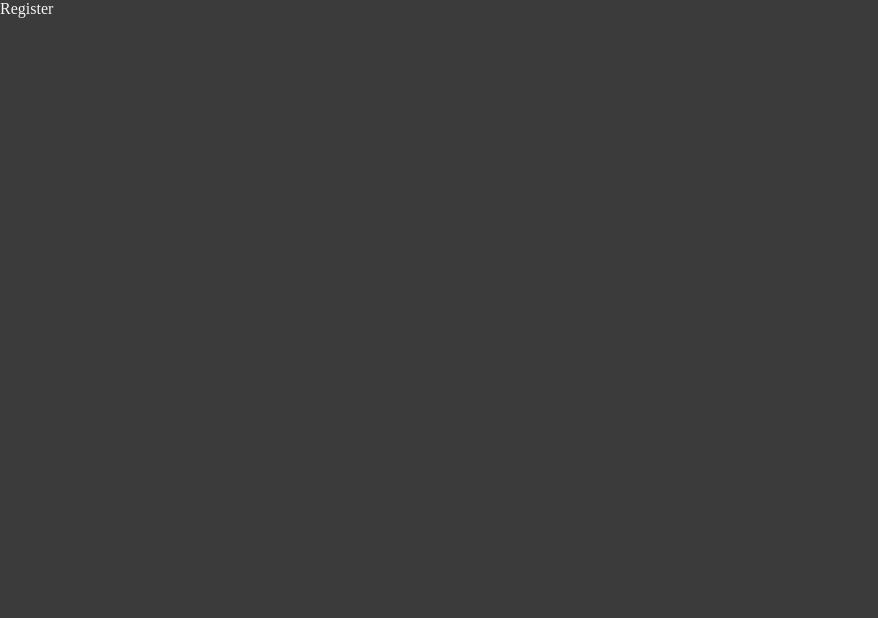
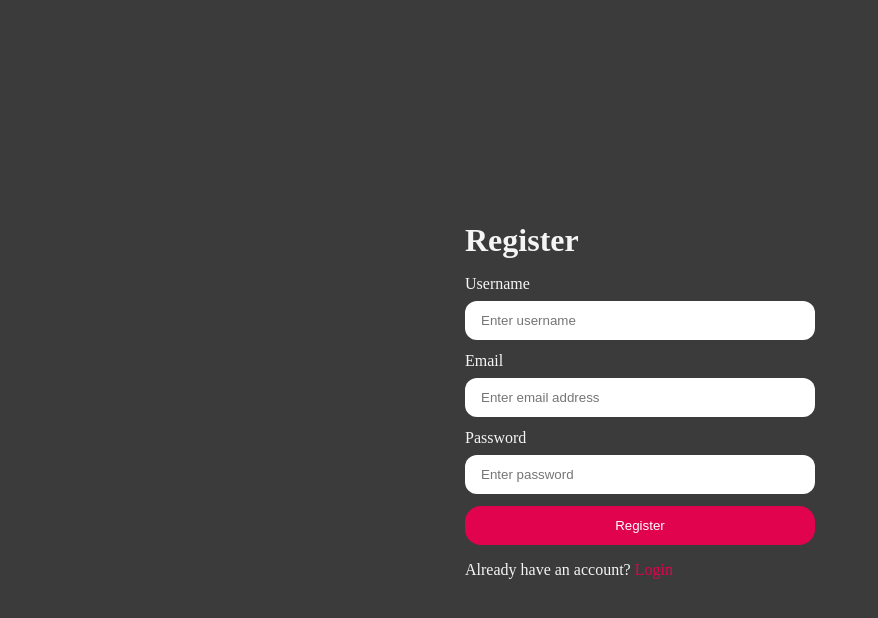
Before and after one commit to dev-Aryan09/interview-ai, a React app in the folder frontend/: page /register in a window 1280 px wide. Shown: the top 618 px of the page, without its empty margins (0-878 px from the left). Built offline with nearby package versions, Linux system fonts and the light colour scheme; the HTML template or start-up script is replaced by a standard one.

Commit message:
feat: create Login and Register page

```diff
--- a/frontend/package.json
+++ b/frontend/package.json
@@ -12,6 +12,7 @@
   "dependencies": {
     "react": "^19.2.4",
     "react-dom": "^19.2.4",
+    "react-router": "^7.14.1",
     "sass": "^1.99.0"
   },
   "devDependencies": {
--- /dev/null
+++ b/frontend/src/features/auth/auth.form.scss
@@ -0,0 +1,42 @@
+main {
+  height: 100vh;
+  width: 100%;
+
+  display: flex;
+  justify-content: center;
+  align-items: center;
+
+  .form-container {
+    min-width: 350px;
+
+    display: flex;
+    flex-direction: column;
+    gap: 1rem;
+  }
+
+  form {
+    display: flex;
+    flex-direction: column;
+    gap: 0.75rem;
+  }
+
+  .input-group {
+    display: flex;
+    flex-direction: column;
+
+    gap: 0.5rem;
+
+    input {
+      border: none;
+      outline: none;
+      padding-inline: 1rem;
+      padding-block: 0.75rem;
+      border-radius: 0.75rem;
+    }
+  }
+
+  a {
+    color: #e1034d;
+    text-decoration: none;
+  }
+}
--- a/frontend/src/features/auth/pages/Login.jsx
+++ b/frontend/src/features/auth/pages/Login.jsx
@@ -1,7 +1,43 @@
-import React from "react";
+import { Link } from "react-router";
+import "../auth.form.scss";
 
 const Login = () => {
-  return <div>Login</div>;
+  const handleSubmit = (e) => {
+    e.preventDefault();
+  };
+  return (
+    <main>
+      <div className="form-container">
+        <h1>Login</h1>
+
+        <form onSubmit={handleSubmit}>
+          <div className="input-group">
+            <label htmlFor="email">Email</label>
+            <input
+              type="email"
+              name="email"
+              id="email"
+              placeholder="Enter your email"
+            />
+          </div>
+          <div className="input-group">
+            <label htmlFor="password">Password</label>
+            <input
+              type="password"
+              name="password"
+              id="password"
+              placeholder="Enter your password"
+            />
+          </div>
+          <button className="btn primary-btn">Login</button>
+        </form>
+
+        <p>
+          Don't have an account? <Link to={"/register"}>Register</Link>
+        </p>
+      </div>
+    </main>
+  );
 };
 
 export default Login;
--- a/frontend/src/features/auth/pages/Register.jsx
+++ b/frontend/src/features/auth/pages/Register.jsx
@@ -1,7 +1,52 @@
-import React from "react";
+import "../auth.form.scss";
+import { Link } from "react-router";
 
 const Register = () => {
-  return <div>Register</div>;
+  const handleSubmit = (e) => {
+    e.preventDefault();
+  };
+  return (
+    <main>
+      <div className="form-container">
+        <h1>Register</h1>
+
+        <form onSubmit={handleSubmit}>
+          <div className="input-group">
+            <label htmlFor="username">Username</label>
+            <input
+              type="text"
+              name="username"
+              id="username"
+              placeholder="Enter username"
+            />
+          </div>
+          <div className="input-group">
+            <label htmlFor="email">Email</label>
+            <input
+              type="email"
+              name="email"
+              id="email"
+              placeholder="Enter email address"
+            />
+          </div>
+          <div className="input-group">
+            <label htmlFor="password">Password</label>
+            <input
+              type="password"
+              name="password"
+              id="password"
+              placeholder="Enter password"
+            />
+          </div>
+          <button className="btn primary-btn">Register</button>
+        </form>
+
+        <p>
+          Already have an account? <Link to={"/login"}>Login</Link>
+        </p>
+      </div>
+    </main>
+  );
 };
 
 export default Register;
--- a/frontend/src/style.scss
+++ b/frontend/src/style.scss
@@ -1,3 +1,5 @@
+@use "./style/button.scss";
+
 * {
   margin: 0%;
   padding: 0%;
--- /dev/null
+++ b/frontend/src/style/button.scss
@@ -0,0 +1,21 @@
+.btn {
+  border: none;
+  outline: none;
+  padding-inline: 1.5rem;
+  padding-block: 0.75rem;
+  border-radius: 1rem;
+  cursor: pointer;
+
+  transition: all 0.3s ease-in-out;
+
+  // & -> refers to the parent selector (.btn here)
+  // so, &.primary-btn = .btn.primary-btn
+  &.primary-btn {
+    background-color: #e1034d;
+    color: white;
+  }
+
+  &:active {
+    transform: scale(0.9);
+  }
+}
```
Also changed, not shown: 1 other file (tests, documents, lock files or other folders).
